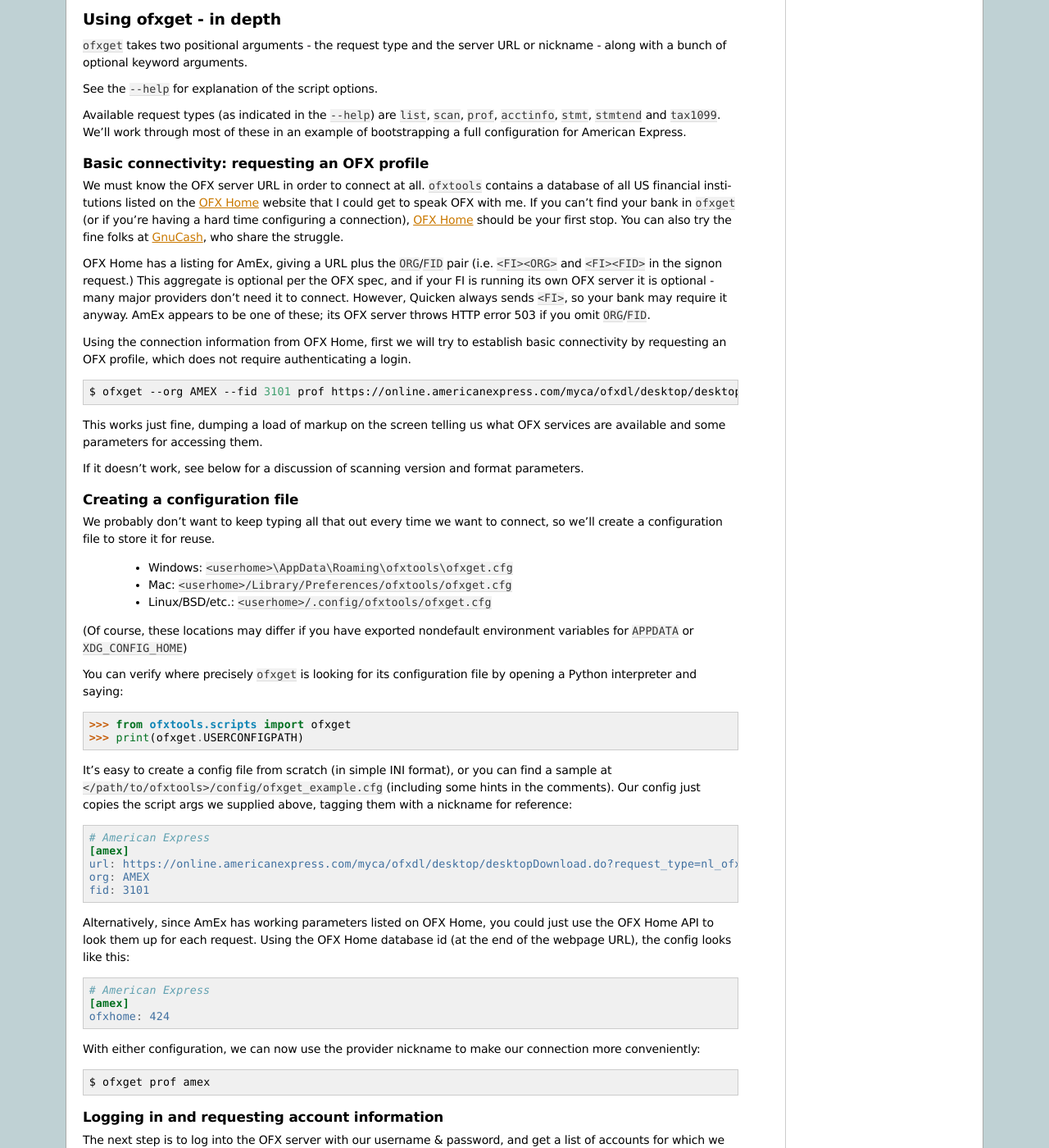
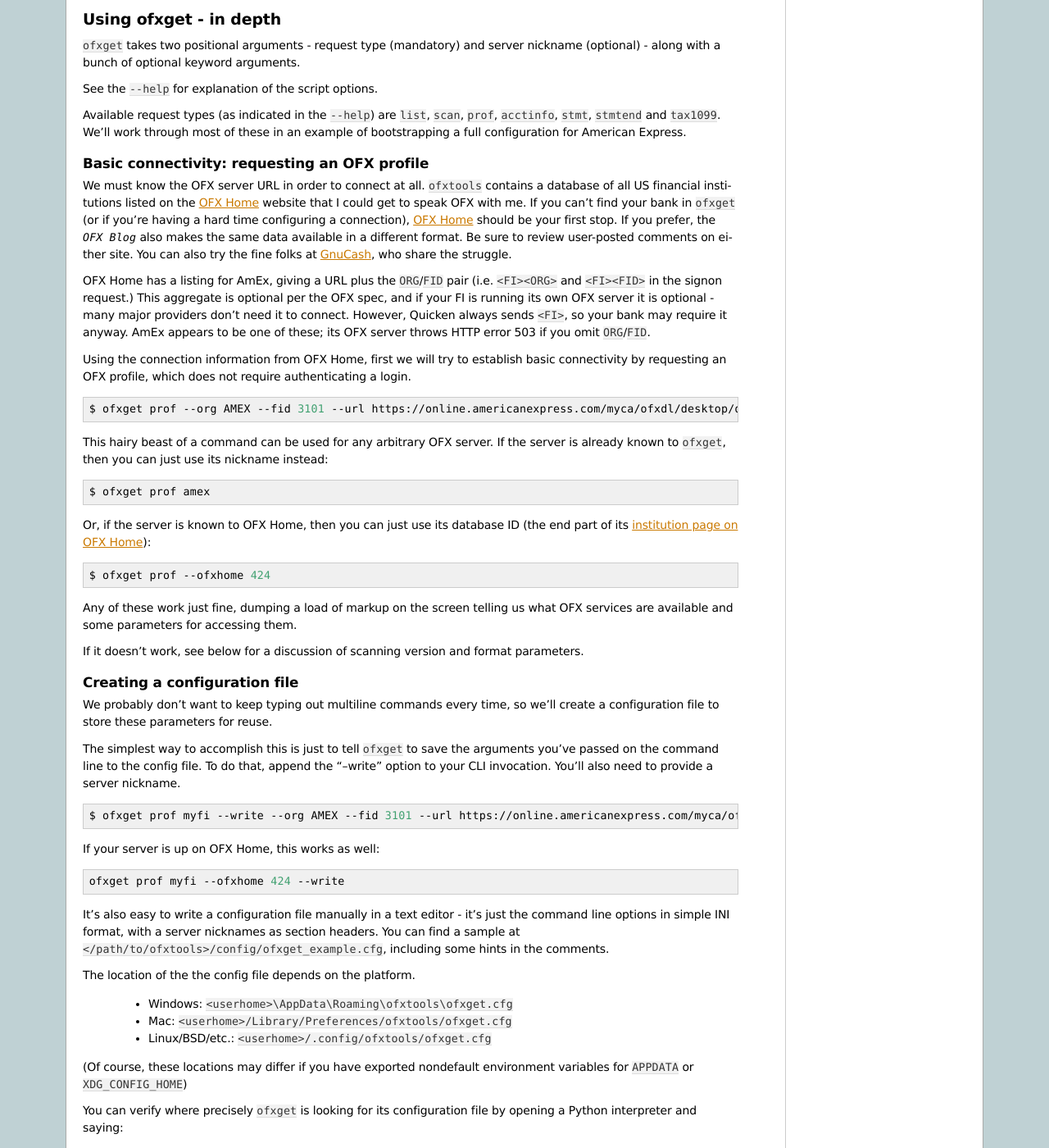
Before and after one commit to csingley/ofxtools, a Sphinx documentation site: the page built from docs/client.rst, in a window 1280 px wide and 1400 px high, scrolled down 1824 px. Shown: the whole window at 82% size. Built offline with Sphinx 7.4.7, drawn with Linux system fonts in a browser that asks for light colours; some of the changed text lies outside the part shown.

Commit message:
Update docs/client.rst for new usage of --url and --write CLI options

```diff
--- a/docs/client.rst
+++ b/docs/client.rst
@@ -118,8 +118,8 @@
 
 Using ofxget - in depth
 -----------------------
-``ofxget`` takes two positional arguments - the request type and the server
-URL or nickname - along with a bunch of optional keyword arguments.
+``ofxget`` takes two positional arguments - request type (mandatory) and server
+nickname (optional) - along with a bunch of optional keyword arguments.
 
 See the ``--help`` for explanation of the script options.
 
@@ -135,7 +135,9 @@
 contains a database of all US financial institutions listed on the
 `OFX Home`_ website that I could get to speak OFX with me.  If you can't find
 your bank in ``ofxget`` (or if you're having a hard time configuring a
-connection), `OFX Home`_ should be your first stop.  You can also try the fine
+connection), `OFX Home`_ should be your first stop.  If you prefer, the
+`OFX Blog` also makes the same data available in a different format.  Be sure
+to review user-posted comments on either site.  You can also try the fine
 folks at `GnuCash`_, who share the struggle.
 
 OFX Home has a listing for AmEx, giving a URL plus the ``ORG``/``FID`` pair
@@ -152,9 +154,24 @@
 
 .. code-block:: bash
 
-    $ ofxget --org AMEX --fid 3101 prof https://online.americanexpress.com/myca/ofxdl/desktop/desktopDownload.do\?request_type\=nl_ofxdownload
+    $ ofxget prof --org AMEX --fid 3101 --url https://online.americanexpress.com/myca/ofxdl/desktop/desktopDownload.do\?request_type\=nl_ofxdownload
 
-This works just fine, dumping a load of markup on the screen telling us
+This hairy beast of a command can be used for any arbitrary OFX server.
+If the server is already known to ``ofxget``, then you can just use
+its nickname instead:
+
+.. code-block:: bash
+
+    $ ofxget prof amex
+
+Or, if the server is known to OFX Home, then you can just use its database
+ID (the end part of its `institution page on OFX Home`_):
+
+.. code-block:: bash
+
+    $ ofxget prof --ofxhome 424
+
+Any of these work just fine, dumping a load of markup on the screen telling us
 what OFX services are available and some parameters for accessing them.
 
 If it doesn't work, see below for a discussion of scanning version and format
@@ -163,8 +180,31 @@
 Creating a configuration file
 ^^^^^^^^^^^^^^^^^^^^^^^^^^^^^
 
-We probably don't want to keep typing all that out every time we want to
-connect, so we'll create a configuration file to store it for reuse.
+We probably don't want to keep typing out multiline commands every time,
+so we'll create a configuration file to store these parameters for reuse.
+
+The simplest way to accomplish this is just to tell ``ofxget`` to save the
+arguments you've passed on the command line to the config file.  To do that,
+append the "--write" option to your CLI invocation.  You'll also need to
+provide a server nickname.
+
+.. code-block:: bash
+
+    $ ofxget prof myfi --write --org AMEX --fid 3101 --url https://online.americanexpress.com/myca/ofxdl/desktop/desktopDownload.do\?request_type\=nl_ofxdownload
+
+If your server is up on OFX Home, this works as well:
+
+.. code-block:: bash
+
+    ofxget prof myfi --ofxhome 424 --write
+
+It's also easy to write a configuration file manually in a text editor - it's
+just the command line options in simple INI format, with a server nicknames as
+section headers.  You can find a sample at
+``</path/to/ofxtools>/config/ofxget_example.cfg``, including some hints in the
+comments.
+
+The location of the the config file depends on the platform.
 
     * Windows: ``<userhome>\AppData\Roaming\ofxtools\ofxget.cfg``
     * Mac: ``<userhome>/Library/Preferences/ofxtools/ofxget.cfg``
@@ -181,10 +221,8 @@
     >>> from ofxtools.scripts import ofxget
     >>> print(ofxget.USERCONFIGPATH)
 
-It's easy to create a config file from scratch (in simple INI format),
-or you can find a sample at ``</path/to/ofxtools>/config/ofxget_example.cfg``
-(including some hints in the comments).  Our config just copies the script args
-we supplied above, tagging them with a nickname for reference:
+
+Our configuration file will look like this:
 
 .. code-block:: ini
 
@@ -343,7 +381,7 @@
 .. code-block:: bash
 
     $ export URL="https://online.americanexpress.com/myca/ofxdl/desktop/desktopDownload.do\?request_type\=nl_ofxdownload"
-    $ ofxget stmt $URL --org AMEX --fid 3101 -u <username> -c 888888888888888 -c 999999999999999
+    $ ofxget stmt --url $URL --org AMEX --fid 3101 -u <username> -c 888888888888888 -c 999999999999999
     $ unset URL
 
 This is for a credit card statement; for a bank statement you will also need
@@ -440,23 +478,12 @@
 The config for USAA is just an example to show the syntax; in reality you'd be
 better off just setting ``version = 202``.
 
-``ofxget`` does not at this time provide a way to specify both a server
-nickname and a URL from the command line, so you'll need to get in there with
-a text editor at least to bind the URL to nickname, like so:
-
-.. code-block:: ini
-
-    [mybanknickname]
-    url = https://ofx.mybank.com/download
-
-If you do that, and you trust the software (you *do* trust the software,
-right?) then you don't need to peer through the JSON dump and suffer more
-typos; you can just ask ``ofxget`` to choose parameters and write them to your
-config file for you:
+As before, instead of manually editing the config file, you can also just ask
+``ofxget`` to do it for you:
 
 .. code-block:: bash
 
-    $ ofxget scan mybanknickname --write
+    $ ofxget scan myfi --write --url https://ofx.mybank.com/download
 
 Setting CLIENTUID
 ^^^^^^^^^^^^^^^^^
@@ -502,6 +529,8 @@
 
     # The following generates a global default CLIENTUID
     $ ofxget scan chase --write
+    # So does this
+    $ ofxget prof chase --write
     # The following additionally generates a Chase-specific CLIENTUID
     $ ofxget acctinfo chase -u <username> --savepass --clientuid --write
 
@@ -577,6 +606,8 @@
     * ``OFXClient.request_tax1099()``- TAX1099RQ (still a WIP)
 
 .. _OFX Home: http://www.ofxhome.com/
+.. _institution page on OFX Home: http://www.ofxhome.com/index.php/institution/view/424
+.. _OFX Blog: https://ofxblog.wordpress.com/
 .. _ABA routing number: http://routingnumber.aba.com/default1.aspx
 .. _getfidata.sh: https://web.archive.org/web/20070120102800/http://www.jongsma.org/gc/bankinfo/getfidata.sh.gz
 .. _GnuCash: https://wiki.gnucash.org/wiki/OFX_Direct_Connect_Bank_Settings
```
Also changed, not shown: other parts of docs/client.rst (+1 -1 lines).
